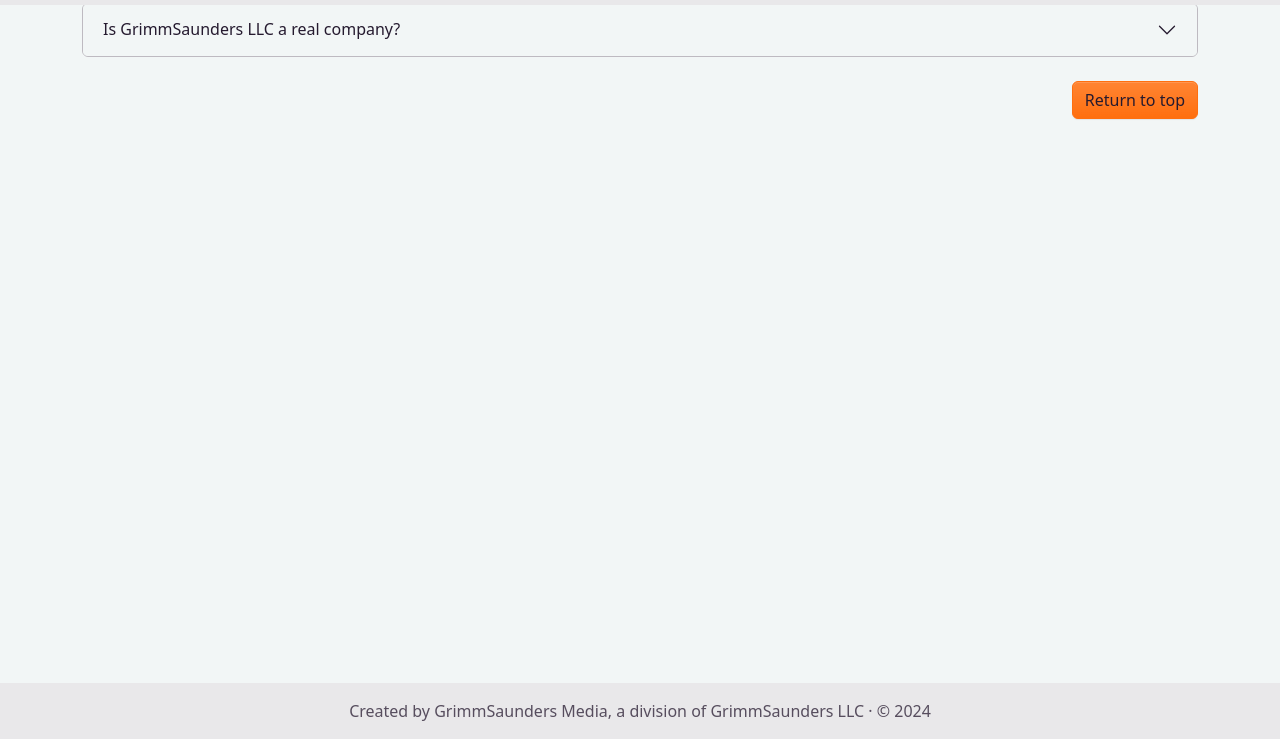
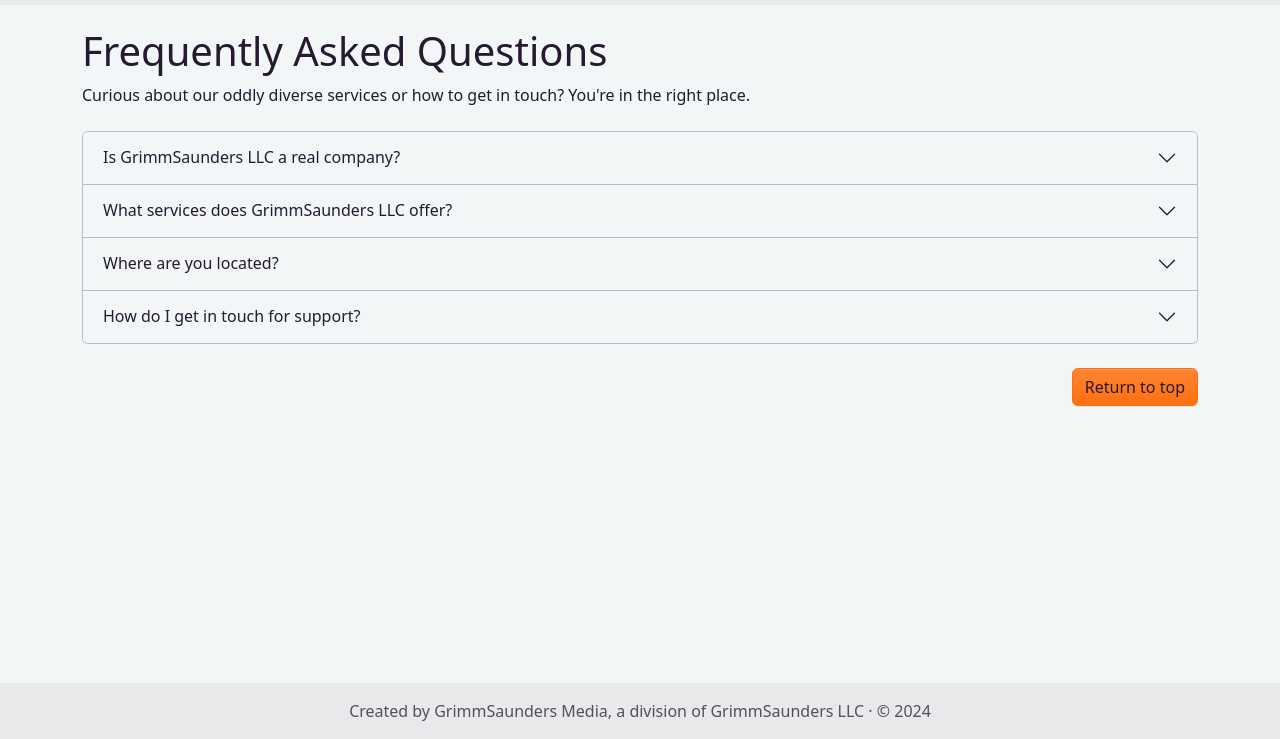
Before and after one commit to bsaunder/grimmsaundersllc, a website: page faq.html in a window 1280 px wide. Shown: the part 61-800 px from the top of the page. Drawn offline with Linux system fonts and the light colour scheme.

Commit message:
Add FAQ section title and new questions

```diff
--- a/faq.html
+++ b/faq.html
@@ -36,6 +36,8 @@
 
     <main class="flex-shrink-0">
       <div class="container" style="padding-top: 4rem;">
+        <h1 class="mt-4 mb-2">Frequently Asked Questions</h1>
+        <p class="mb-4">Curious about our oddly diverse services or how to get in touch? You're in the right place.</p>
         <div class="accordion" id="faqAccordion">
           <div class="accordion-item">
             <h2 class="accordion-header" id="headingOne">
@@ -46,6 +48,42 @@
             <div id="collapseOne" class="accordion-collapse collapse" aria-labelledby="headingOne" data-bs-parent="#faqAccordion">
               <div class="accordion-body">
                 Absolutely. As real as your cousin’s pyramid scheme, but with better branding and significantly more departments no one asked for. From Perfect Pixels to Root and Leaf Rescue, we proudly operate in a confusing blend of industries that suggests either genius or a tax audit waiting to happen. So yes—GrimmSaunders LLC is real. Emotionally. Spiritually. Legally? That depends on who's asking.
+              </div>
+            </div>
+          </div>
+          <div class="accordion-item">
+            <h2 class="accordion-header" id="headingTwo">
+              <button class="accordion-button collapsed" type="button" data-bs-toggle="collapse" data-bs-target="#collapseTwo" aria-expanded="false" aria-controls="collapseTwo">
+                What services does GrimmSaunders LLC offer?
+              </button>
+            </h2>
+            <div id="collapseTwo" class="accordion-collapse collapse" aria-labelledby="headingTwo" data-bs-parent="#faqAccordion">
+              <div class="accordion-body">
+                From digital marketing and web design to landscaping and life coaching, our departments cover nearly every buzzword imaginable. If you need it done, we probably claim to do it—sometimes even well.
+              </div>
+            </div>
+          </div>
+          <div class="accordion-item">
+            <h2 class="accordion-header" id="headingThree">
+              <button class="accordion-button collapsed" type="button" data-bs-toggle="collapse" data-bs-target="#collapseThree" aria-expanded="false" aria-controls="collapseThree">
+                Where are you located?
+              </button>
+            </h2>
+            <div id="collapseThree" class="accordion-collapse collapse" aria-labelledby="headingThree" data-bs-parent="#faqAccordion">
+              <div class="accordion-body">
+                Officially, we have a mailing address. Unofficially, we live wherever Wi-Fi is free and coffee flows abundantly. In short: everywhere and nowhere at once.
+              </div>
+            </div>
+          </div>
+          <div class="accordion-item">
+            <h2 class="accordion-header" id="headingFour">
+              <button class="accordion-button collapsed" type="button" data-bs-toggle="collapse" data-bs-target="#collapseFour" aria-expanded="false" aria-controls="collapseFour">
+                How do I get in touch for support?
+              </button>
+            </h2>
+            <div id="collapseFour" class="accordion-collapse collapse" aria-labelledby="headingFour" data-bs-parent="#faqAccordion">
+              <div class="accordion-body">
+                Shoot us an email at support@grimmsaunders.com or fill out our contact form. Carrier pigeons work too, but response times may vary.
               </div>
             </div>
           </div>
```
